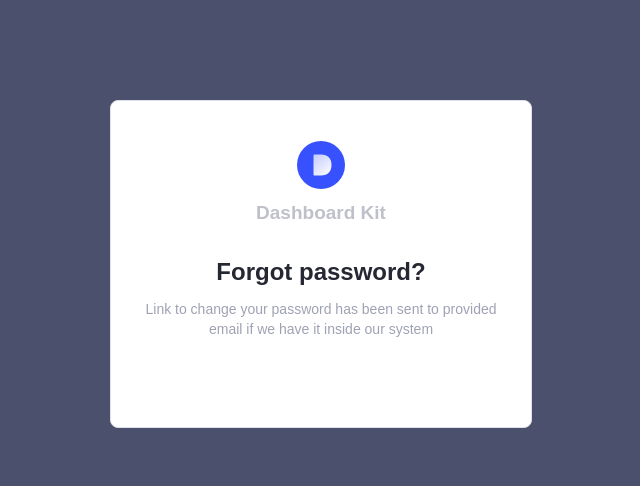
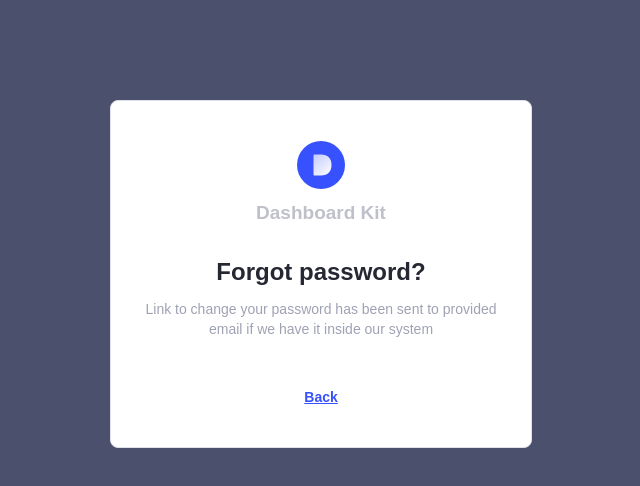
Before and after one commit to KseniaPopova02/dashboard-kit, a React (Create React App) app: page /forgotSuccess in a window 1280 px wide. Shown: the top 486 px of the page, without its empty margins (319-959 px from the left). Built offline with nearby package versions, Linux system fonts and the light colour scheme.

Commit message:
add: back link

```diff
--- a/src/pages/ForgotSuccess/ForgotSuccess.jsx
+++ b/src/pages/ForgotSuccess/ForgotSuccess.jsx
@@ -1,5 +1,6 @@
 import React from "react";
 import { Logo, LogoTitle, LogoSubtitle } from "../../components";
+import { StyledLink } from "./style";
 
 export const ForgotSuccess = () => (
   <>
@@ -9,5 +10,6 @@ export const ForgotSuccess = () => (
       Link to change your password has been sent to provided email if we have it
       inside our system
     </LogoSubtitle>
+    <StyledLink to="/">Back</StyledLink>
   </>
 );
--- /dev/null
+++ b/src/pages/ForgotSuccess/style.js
@@ -0,0 +1,9 @@
+import styled from "styled-components";
+import { Link } from "react-router-dom";
+
+export const StyledLink = styled(Link)`
+  font-weight: 600;
+  font-size: 14px;
+  line-height: 20px;
+  color: #3751ff;
+`;
```
